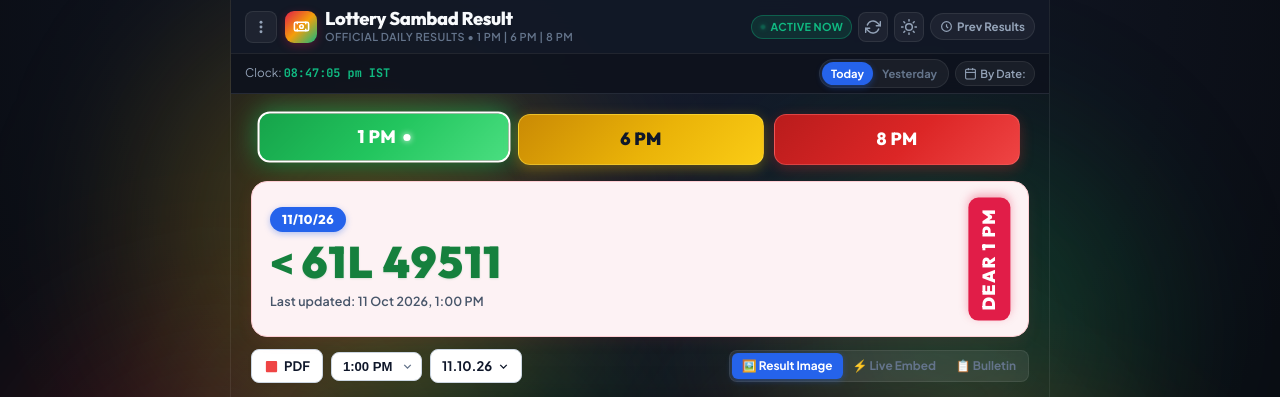
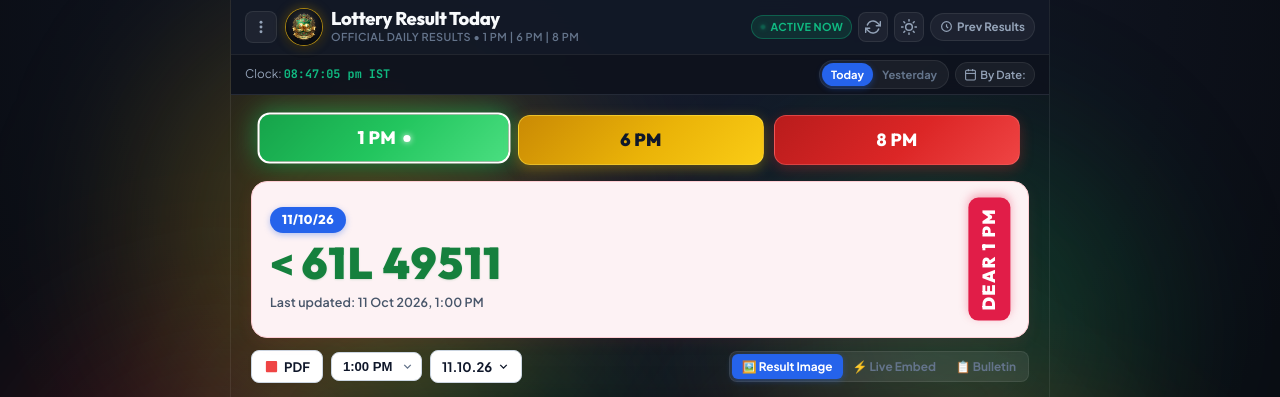
Before and after one commit to thesuvajit/Lottery-Result, a website: page index.html in a window 1280 px wide. Shown: the top 397 px of the page. Drawn offline with Linux system fonts and the light colour scheme.

Commit message:
Update branding to Lottery Result Today and implement realistic lottery logo across navbar, tab favicon, and metadata

```diff
--- a/css/style.css
+++ b/css/style.css
@@ -417,16 +417,30 @@
 }
 
 .brand-icon-box {
-  width: 32px;
-  height: 32px;
-  border-radius: 9px;
-  background: linear-gradient(135deg, #e11d48 0%, #f59e0b 50%, #10b981 100%);
+  width: 38px;
+  height: 38px;
+  border-radius: 50%;
+  overflow: hidden;
   display: flex;
   align-items: center;
   justify-content: center;
-  color: #fff;
-  box-shadow: 0 3px 10px rgba(225, 29, 72, 0.3);
+  background: #0f172a;
+  box-shadow: 0 2px 10px rgba(0, 0, 0, 0.4), 0 0 12px rgba(234, 179, 8, 0.35);
+  border: 1.5px solid rgba(234, 179, 8, 0.7);
   flex-shrink: 0;
+  transition: transform var(--transition-fast), box-shadow var(--transition-fast);
+}
+
+.brand-icon-box:hover {
+  transform: scale(1.06);
+  box-shadow: 0 4px 14px rgba(234, 179, 8, 0.45);
+}
+
+.brand-icon-box .brand-logo-img {
+  width: 100%;
+  height: 100%;
+  object-fit: cover;
+  display: block;
 }
 
 .brand-icon-box svg {
--- a/index.html
+++ b/index.html
@@ -6,30 +6,37 @@
     <meta name="theme-color" content="#0a0d14" />
     <meta name="color-scheme" content="dark light" />
 
+    <!-- Favicon & Touch Icons -->
+    <link rel="icon" type="image/x-icon" href="favicon.ico" />
+    <link rel="icon" type="image/png" sizes="32x32" href="assets/favicon.png" />
+    <link rel="icon" type="image/png" sizes="192x192" href="assets/logo.png" />
+    <link rel="apple-touch-icon" sizes="180x180" href="assets/logo.png" />
+    <link rel="shortcut icon" href="favicon.ico" />
+
     <!-- Comprehensive SEO Meta Tags -->
-    <title>Lottery Sambad Result Today — 1 PM | 6 PM | 8 PM Official Results &amp; PDF</title>
-    <meta name="title" content="Lottery Sambad Result Today — 1 PM | 6 PM | 8 PM Official Results &amp; PDF" />
-    <meta name="description" content="Check official Lottery Sambad Today Result for 1 PM, 6 PM, and 8 PM draws. View 1st prize ₹1 Crore winning numbers, authentic official gazette result sheets, complete prize charts, download official PDF, and verify ticket numbers instantly." />
-    <meta name="keywords" content="Lottery Sambad, Lottery Result, Lottery Sambad Today, Lottery Result Today, Lottery Sambad Result Today, Today Lottery Result, Dear Lottery Result Today, Lottery Sambad Result, Lottery Sambad 1 PM Result, Lottery Sambad 1 PM Result Today, Lottery Result 1 PM Today, Dear Lottery 1 PM Result, Lottery Sambad 1 PM, Lottery Sambad 6 PM Result, Lottery Sambad 6 PM Result Today, Lottery Result 6 PM Today, Dear Lottery 6 PM Result, Lottery Sambad 6 PM, Lottery Sambad 8 PM Result, Lottery Sambad 8 PM Result Today, Lottery Result 8 PM Today, Dear Lottery 8 PM Result, Lottery Sambad 8 PM, Lottery Sambad Today Result 1 PM 6 PM 8 PM, Lottery Sambad Live Result, Lottery Sambad Old Result, Lottery Sambad Old Results, Lottery Sambad Result Chart, Lottery Sambad PDF Result, Lottery Sambad Today PDF, Nagaland State Lottery Result Today, Dear Morning Result 1 PM, Dear Day Result 6 PM, Dear Night Result 8 PM, Dhankesari Lottery Sambad" />
-    <meta name="author" content="Lottery Sambad Official" />
+    <title>Lottery Result Today — 1 PM | 6 PM | 8 PM Official Results &amp; PDF</title>
+    <meta name="title" content="Lottery Result Today — 1 PM | 6 PM | 8 PM Official Results &amp; PDF" />
+    <meta name="description" content="Check official Lottery Result Today for 1 PM, 6 PM, and 8 PM draws. View 1st prize ₹1 Crore winning numbers, authentic official gazette result sheets, complete prize charts, download official PDF, and verify ticket numbers instantly." />
+    <meta name="keywords" content="Lottery Result Today, Today Lottery Result, Lottery Result, Dear Lottery Result Today, 1 PM Result, 6 PM Result, 8 PM Result, Lottery Result 1 PM Today, Lottery Result 6 PM Today, Lottery Result 8 PM Today, Nagaland State Lottery Result Today, Dear Morning Result 1 PM, Dear Day Result 6 PM, Dear Night Result 8 PM, Dhankesari Lottery Sambad" />
+    <meta name="author" content="Lottery Result Today Official" />
     <meta name="robots" content="index, follow, max-image-preview:large, max-snippet:-1, max-video-preview:-1" />
     <link rel="canonical" href="https://lottery-result.vercel.app/" />
 
     <!-- Open Graph / Facebook Meta Tags -->
     <meta property="og:type" content="website" />
     <meta property="og:url" content="https://lottery-result.vercel.app/" />
-    <meta property="og:title" content="Lottery Sambad Result Today — 1 PM, 6 PM, 8 PM Live Results" />
-    <meta property="og:description" content="Check official Lottery Sambad Today Result for 1 PM, 6 PM, and 8 PM draws. View 1st prize ₹1 Crore winning numbers, download official PDF, and verify tickets." />
-    <meta property="og:image" content="https://admin.sambad.tv/wp-content/uploads/2026/10/lottery-sambad-1pm-03-10-2026.webp" />
-    <meta property="og:site_name" content="Lottery Sambad Official Result" />
+    <meta property="og:title" content="Lottery Result Today — 1 PM, 6 PM, 8 PM Live Results" />
+    <meta property="og:description" content="Check official Lottery Result Today for 1 PM, 6 PM, and 8 PM draws. View 1st prize ₹1 Crore winning numbers, download official PDF, and verify tickets." />
+    <meta property="og:image" content="https://lottery-result.vercel.app/assets/logo.png" />
+    <meta property="og:site_name" content="Lottery Result Today" />
     <meta property="og:locale" content="en_IN" />
 
     <!-- Twitter Card Meta Tags -->
     <meta name="twitter:card" content="summary_large_image" />
     <meta name="twitter:url" content="https://lottery-result.vercel.app/" />
-    <meta name="twitter:title" content="Lottery Sambad Result Today — 1 PM, 6 PM, 8 PM Official Results" />
-    <meta name="twitter:description" content="Instant official Lottery Sambad results for 1 PM, 6 PM, and 8 PM draws. 1st prize ₹1 Crore winning tickets and official gazette PDF sheets." />
-    <meta name="twitter:image" content="https://admin.sambad.tv/wp-content/uploads/2026/10/lottery-sambad-1pm-03-10-2026.webp" />
+    <meta name="twitter:title" content="Lottery Result Today — 1 PM, 6 PM, 8 PM Official Results" />
+    <meta name="twitter:description" content="Instant official Lottery Result Today for 1 PM, 6 PM, and 8 PM draws. 1st prize ₹1 Crore winning tickets and official gazette PDF sheets." />
+    <meta name="twitter:image" content="https://lottery-result.vercel.app/assets/logo.png" />
 
     <!-- JSON-LD Structured Data Schema for Top Search Engine Ranking & FAQ Rich Snippets -->
     <script type="application/ld+json">
@@ -40,16 +47,17 @@
           "@type": "WebSite",
           "@id": "https://lottery-result.vercel.app/#website",
           "url": "https://lottery-result.vercel.app/",
-          "name": "Lottery Sambad Result Today",
-          "description": "Official daily Dear Lottery Sambad draw results for 1 PM, 6 PM, and 8 PM. Download official PDF, verify ticket numbers, and view complete prize charts.",
+          "name": "Lottery Result Today",
+          "description": "Official daily Lottery Result Today draws for 1 PM, 6 PM, and 8 PM. Download official PDF, verify ticket numbers, and view complete prize charts.",
           "inLanguage": "en-IN"
         },
         {
           "@type": "NewsArticle",
           "@id": "https://lottery-result.vercel.app/#article",
-          "headline": "Lottery Sambad Result Today — 1 PM, 6 PM, 8 PM Official Results & Winning Numbers",
-          "description": "Get instant official Lottery Sambad results today for 1:00 PM, 6:00 PM, and 8:00 PM draws. Check 1st Prize ₹1 Crore winning ticket numbers, download PDF gazette sheets, and inspect complete prize charts.",
+          "headline": "Lottery Result Today — 1 PM, 6 PM, 8 PM Official Results & Winning Numbers",
+          "description": "Get instant official Lottery Result Today for 1:00 PM, 6:00 PM, and 8:00 PM draws. Check 1st Prize ₹1 Crore winning ticket numbers, download PDF gazette sheets, and inspect complete prize charts.",
           "url": "https://lottery-result.vercel.app/",
+          "image": "https://lottery-result.vercel.app/assets/logo.png",
           "datePublished": "2026-10-03T13:00:00+05:30",
           "dateModified": "2026-10-03T17:20:00+05:30",
           "mainEntityOfPage": "https://lottery-result.vercel.app/",
@@ -167,14 +175,10 @@
             </div>
 
             <div class="brand-icon-box" aria-hidden="true">
-              <svg viewBox="0 0 24 24" fill="none" stroke="currentColor" stroke-width="2.2" stroke-linecap="round" stroke-linejoin="round">
-                <rect x="2" y="6" width="20" height="12" rx="2"></rect>
-                <circle cx="12" cy="12" r="2.5"></circle>
-                <path d="M6 6v2M6 16v2M18 6v2M18 16v2"></path>
-              </svg>
+              <img src="assets/logo.png" alt="Lottery Result Today" class="brand-logo-img" />
             </div>
             <div class="brand-info">
-              <h1 class="site-title">Lottery Sambad Result</h1>
+              <h1 class="site-title">Lottery Result Today</h1>
               <span class="site-subtitle" id="headerDate">Official Daily Results &bull; 1 PM | 6 PM | 8 PM</span>
             </div>
           </div>
@@ -608,7 +612,10 @@
            FOOTER
            ============================================== -->
       <footer class="site-footer" role="contentinfo">
-        <span class="footer-brand">Lottery Result</span>
+        <div style="display: flex; align-items: center; justify-content: center; gap: 8px; margin-bottom: 8px;">
+          <img src="assets/logo.png" alt="Lottery Result Today" style="width: 28px; height: 28px; border-radius: 50%; object-fit: cover; border: 1.5px solid rgba(234, 179, 8, 0.6);" />
+          <span class="footer-brand" style="margin-bottom: 0;">Lottery Result Today</span>
+        </div>
         <p class="footer-disclaimer">
           Result information published for instant public reference only. Always verify your ticket with the official gazette published by the respective Directorate of State Lotteries.
         </p>
--- a/package.json
+++ b/package.json
@@ -1,7 +1,7 @@
 {
   "name": "lottery-result",
   "version": "1.0.0",
-  "description": "Lottery Sambad Result Today — 1 PM, 6 PM, 8 PM Official Results",
+  "description": "Lottery Result Today — 1 PM, 6 PM, 8 PM Official Results",
   "main": "server.js",
   "scripts": {
     "start": "node server.js",
@@ -9,7 +9,7 @@
   },
   "keywords": [
     "lottery",
-    "lottery-sambad",
+    "lottery-result-today",
     "results"
   ],
   "author": "suvajit",
--- a/robots.txt
+++ b/robots.txt
@@ -1,4 +1,4 @@
-# Robots.txt for Lottery Sambad Result
+# Robots.txt for Lottery Result Today
 User-agent: *
 Allow: /
 Disallow: /admin.html
```
Also changed, not shown: admin.html (+10 -2 lines), assets/favicon.png (added), assets/logo.png (added), favicon.ico (added).
